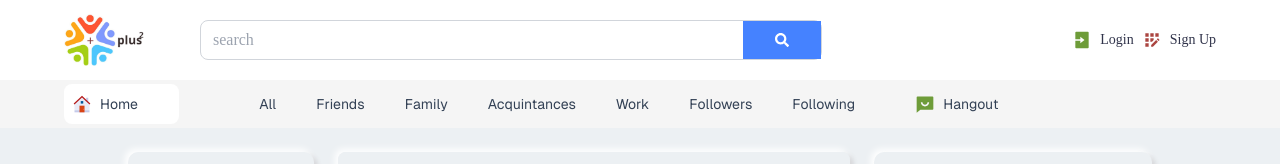
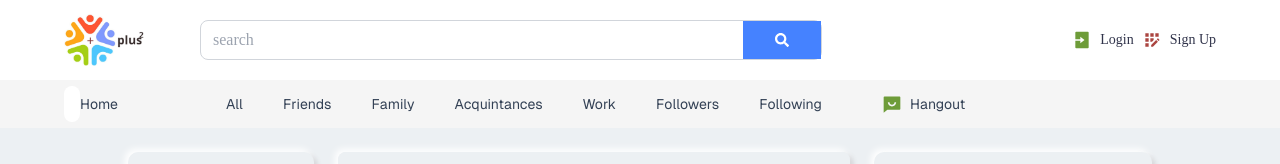
Before and after one commit to jsCoder07/stunning-eureka, a Next.js app: page / in a window 1280 px wide. Shown: the top 164 px of the page. Built offline with nearby package versions, Linux system fonts and the light colour scheme; no server answers.

Commit message:
Update NavBottom.tsx

```diff
--- a/src/components/NavBottom.tsx
+++ b/src/components/NavBottom.tsx
@@ -6,12 +6,14 @@ import { RiChatSmileFill } from "react-icons/ri";
 const NavBottom = () => {
   return (
     <div className="bg-[#f5f5f5] h-12 xl:flex justify-between gap-20 py-2 md:px-4 lg:px-8 xl:px-16 2xl:px-32 items-center hidden">
+       <Link href="/" className="text-slate-700 hover:text-blue-700">
       <div className="w-[10%] flex gap-2 bg-white p-2 rounded-lg items-center">
         <FcHome size={20} />
-        <Link href="/" className="text-slate-700 hover:text-blue-700">
+
           <span className="text-sm  font-sans">Home</span>
-        </Link>
+
       </div>
+         </Link>
       <div className="w-[50%] flex gap-10 text-sm text-slate-700 font-sans">
         <Link href="/" className="hover:text-blue-500">
           All
```
